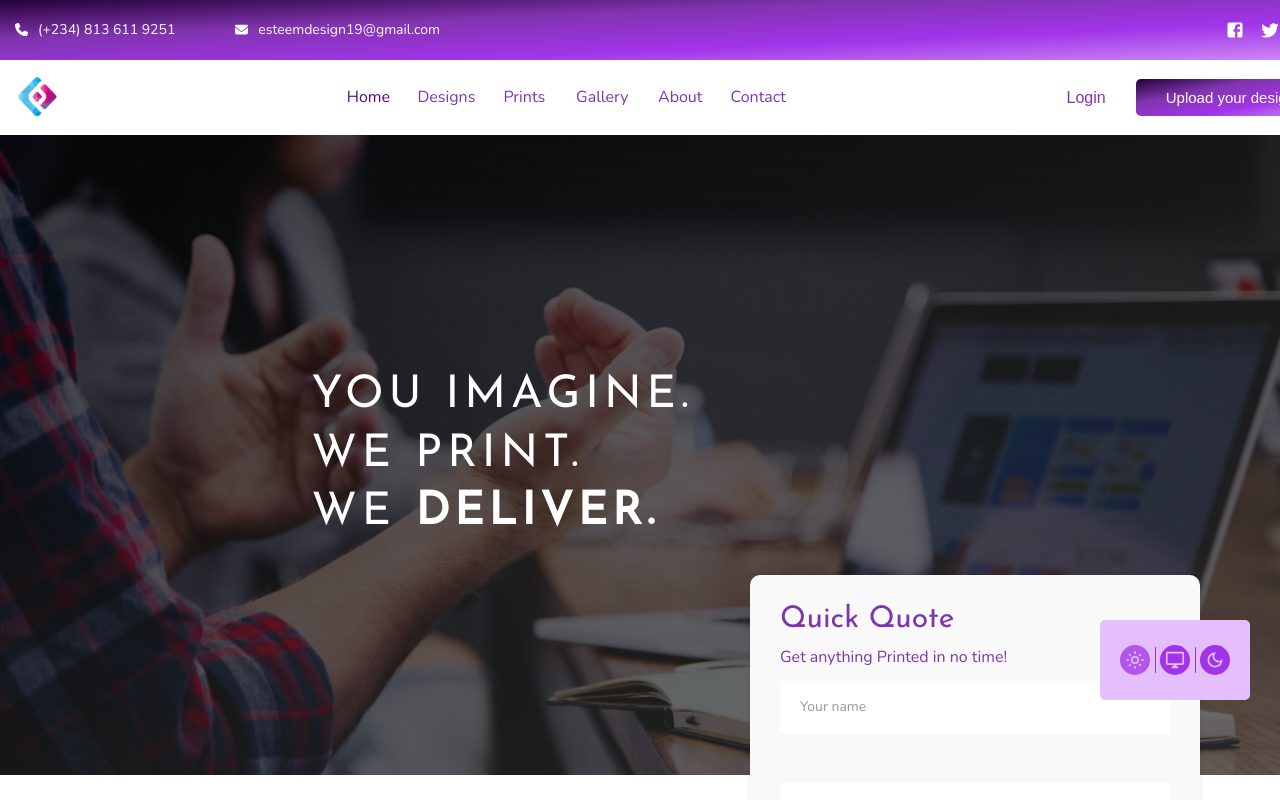
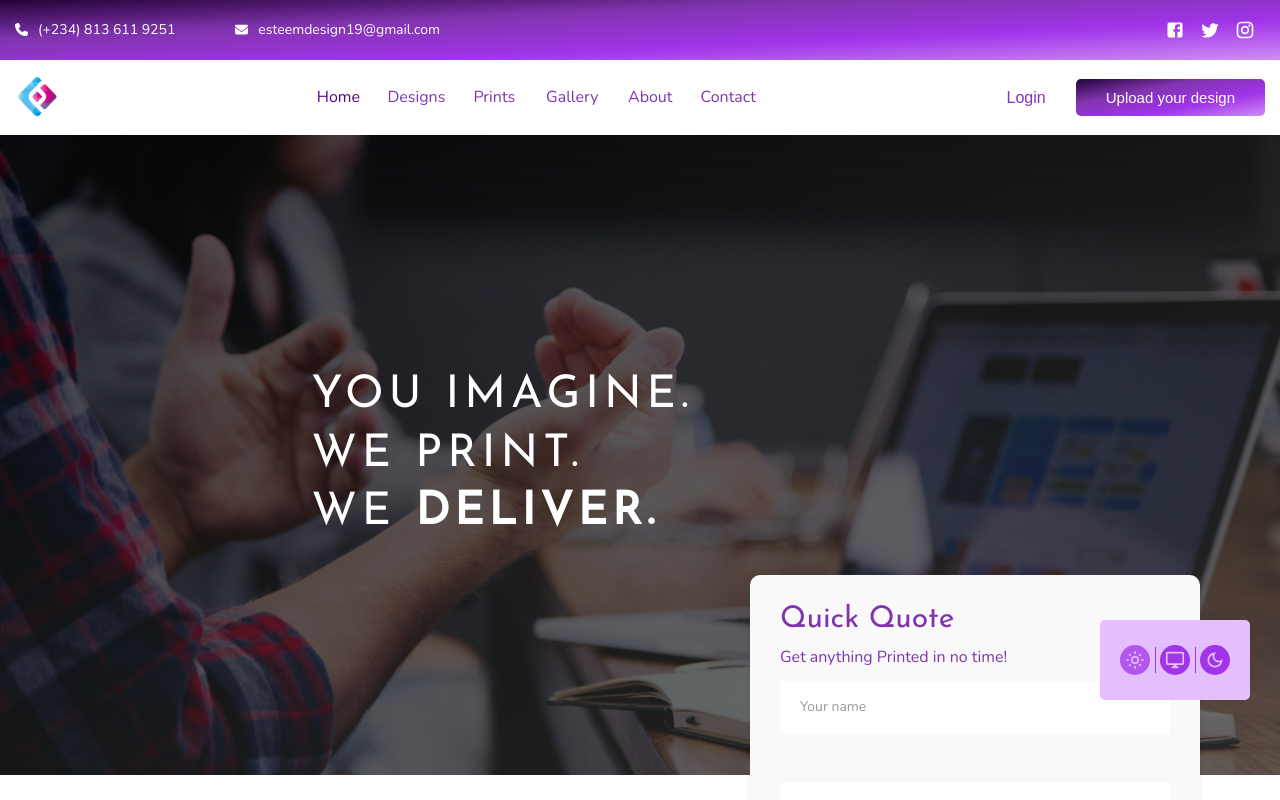
Before and after one commit to esteemayo/next-idesignx, a Next.js app: page / in a window 1280 px wide. Shown: the top 800 px of the page. Built offline with nearby package versions, Linux system fonts and the light colour scheme.

Commit message:
fix: modify

```diff
--- a/src/components/layouts/SharedLayout.tsx
+++ b/src/components/layouts/SharedLayout.tsx
@@ -17,7 +17,6 @@ import ModalProvider from '@/providers/ModalProvider';
 const SharedLayout = ({ children }: { children: React.ReactNode }) => {
   return (
     <ClientOnly>
-      <Container>
       <ToastProvider />
       <Info />
       <Navbar />
@@ -27,14 +26,8 @@ const SharedLayout = ({ children }: { children: React.ReactNode }) => {
       <Footer />
       <ScrollButton />
       <DarkMode />
-      </Container>
     </ClientOnly>
   );
 };
 
-const Container = styled.main`
-  display: grid;
-  grid-template-rows: repeat(3, min-content);
-`;
-
 export default SharedLayout;
```
Lines whose indentation alone changed are shown as unchanged.
